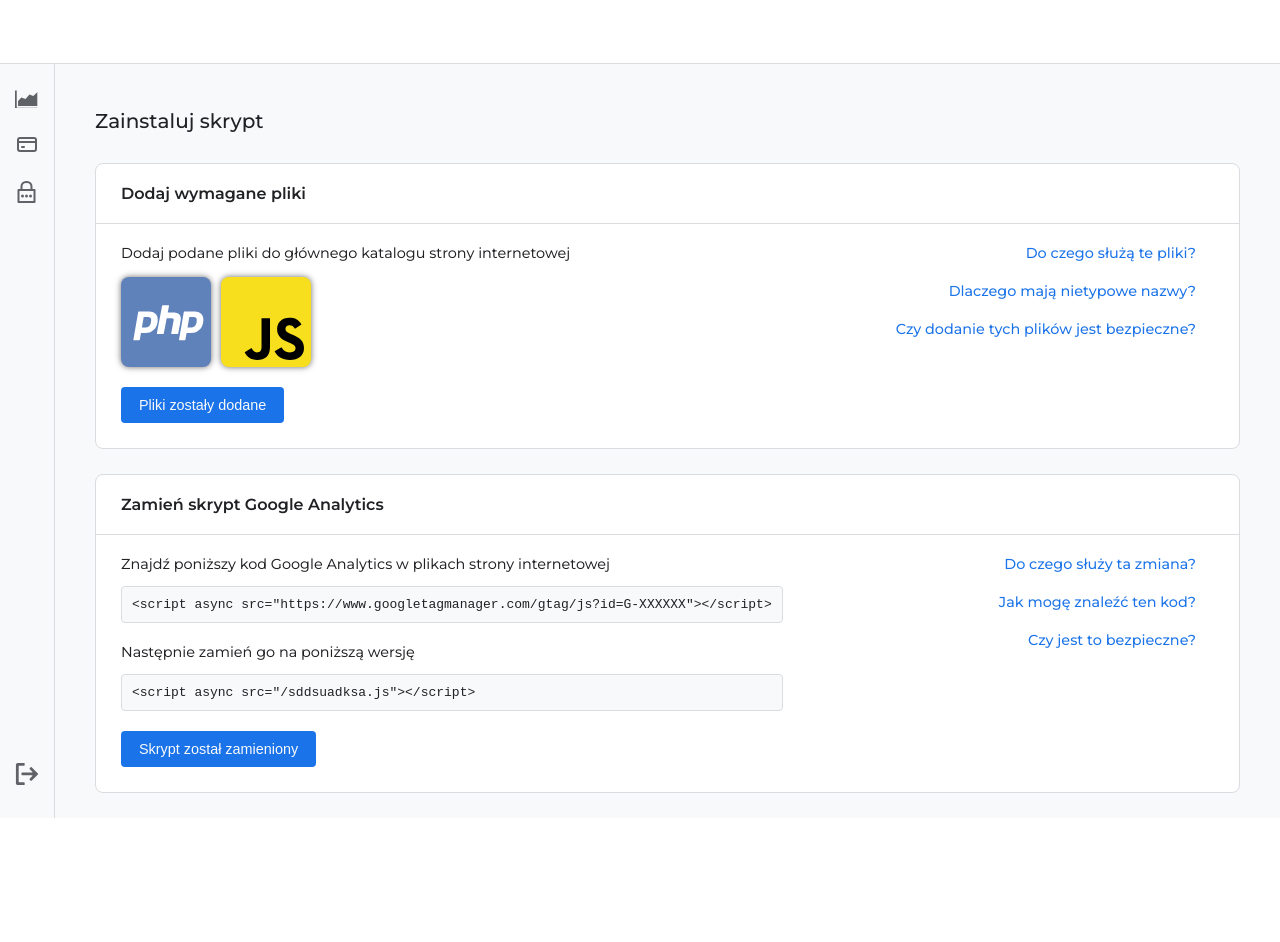
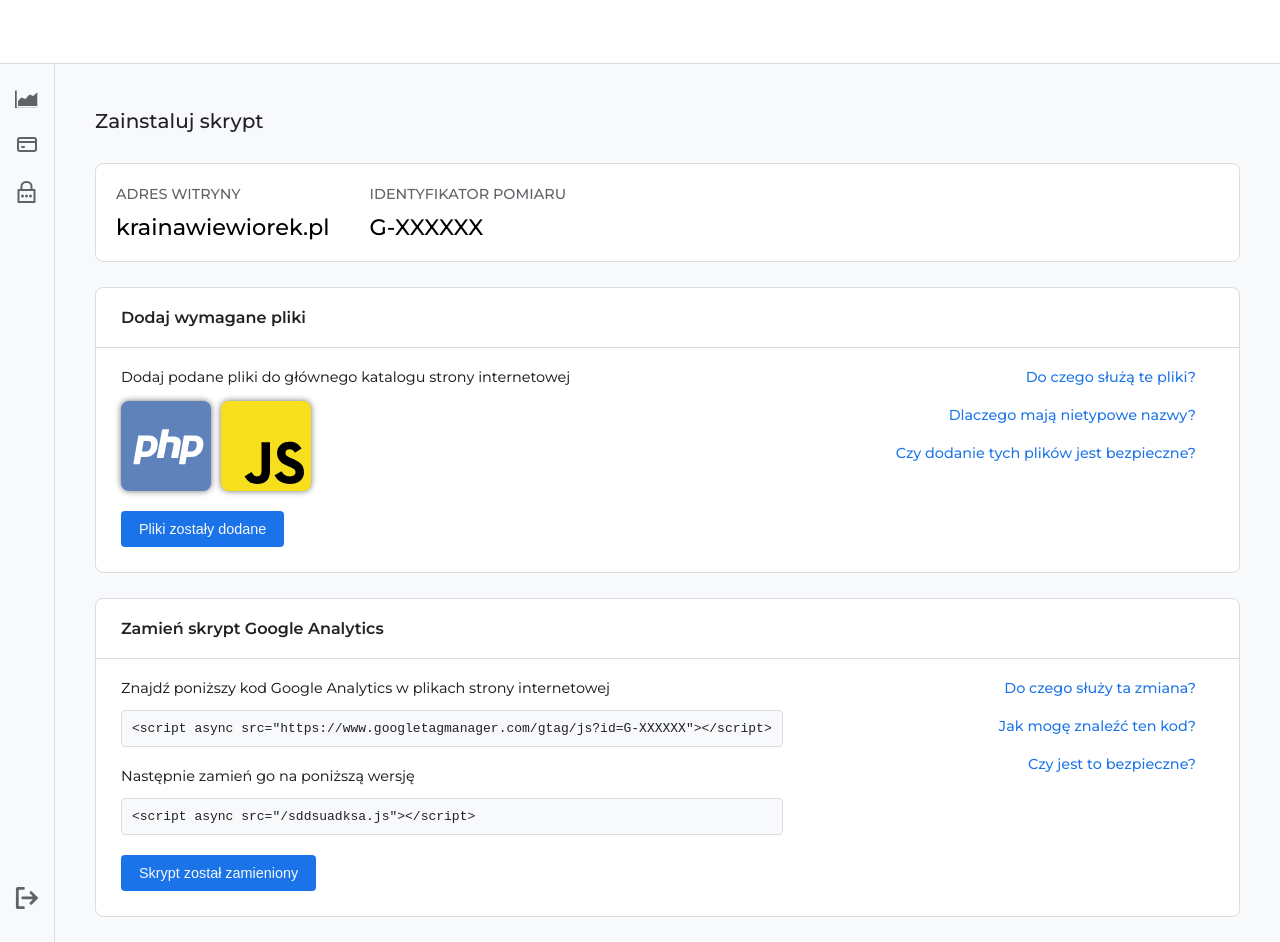
Before and after one commit to NiedziolkaMichal/track-adblock, a Next.js app: page /account/install/analytics in a window 1280 px wide. Before the commit the page ends 818 px from the top, so only its background shows below. Built offline with nearby package versions, Linux system fonts and the light colour scheme; a web font is replaced by a local one.

Commit message:
Add domain & measurementId to Install Analytics page

```diff
--- /dev/null
+++ b/src/components/account/cardTabs.tsx
@@ -0,0 +1,48 @@
+import styled, { css } from "styled-components";
+import React, { ReactNode } from "react";
+
+export const CardTabs = styled.div`
+  display: flex;
+`;
+
+export function CardTab({ title, value, roundedBottom = false, valueColor }: { title: ReactNode; value: ReactNode; roundedBottom?: boolean; valueColor: string }) {
+  return (
+    <StyledCardTab roundedBottom={roundedBottom}>
+      <CardTabTitle>{title}</CardTabTitle>
+      <CardTabValue color={valueColor}>{value}</CardTabValue>
+    </StyledCardTab>
+  );
+}
+
+const StyledCardTab = styled.div<{ roundedBottom?: boolean }>`
+  color: ${({ theme }) => theme.text.primary};
+  padding: 20px;
+  font-size: 0.9rem;
+  font-weight: 500;
+
+  ${({ roundedBottom }) =>
+    roundedBottom &&
+    css`
+      border-bottom-left-radius: 8px;
+      border-bottom-right-radius: 8px;
+    `}
+
+  :first-child {
+    border-top-left-radius: 8px;
+    border-bottom-left-radius: 8px;
+  }
+
+  :hover {
+    background-color: ${({ theme }) => theme.selected.light};
+  }
+`;
+
+const CardTabTitle = styled.div`
+  line-height: 1.5;
+`;
+
+const CardTabValue = styled.div<{ color: string }>`
+  font-size: 1.4rem;
+  margin-top: 7px;
+  color: ${({ theme }) => theme.graph.requests.all};
+`;
--- a/src/pages/account/install/analytics.tsx
+++ b/src/pages/account/install/analytics.tsx
@@ -1,20 +1,36 @@
 import { H1, MeasurementCardSides, QuestionLink } from "../../../components/account/common";
 import { getAccountSharedLayout } from "../../../components/account/skeleton";
-import { ButtonShapeShifter, LinkSecondary } from "../../../components/account/button";
-import { CardCodeBlock, CardH2, CardP } from "../../../components/account/card";
-import styled from "styled-components";
+import { ButtonShapeShifter } from "../../../components/account/button";
+import { Card, CardCodeBlock, CardH2, CardP } from "../../../components/account/card";
+import styled, { useTheme } from "styled-components";
 import { FileDownload } from "../../../components/account/install/fileDownload";
+import React from "react";
+import { CardTab, CardTabs } from "../../../components/account/cardTabs";
 
 export default function Page() {
+  const domain = "krainawiewiorek.pl";
   const jsFileName = "sddsuadksa";
   const phpFileName = "dsjkdsnjasd";
   const measurementId = "G-XXXXXX";
   return (
     <>
       <H1>Zainstaluj skrypt</H1>
+      <DomainCard domain={domain} measurementId={measurementId} />
       <FilesCard jsFileName={jsFileName} phpFileName={phpFileName} />
       <ScriptCard jsFileName={jsFileName} measurementId={measurementId} />
     </>
+  );
+}
+
+function DomainCard({ domain, measurementId }: { domain: string; measurementId: string }) {
+  const theme = useTheme();
+  return (
+    <Card>
+      <CardTabs>
+        <CardTab title="ADRES WITRYNY" value={domain} valueColor={theme.graph.requests.all} />
+        <CardTab title="IDENTYFIKATOR POMIARU" value={measurementId} valueColor={theme.graph.requests.all} />
+      </CardTabs>
+    </Card>
   );
 }
 
```
Also changed, not shown: src/components/account/requests/requestsCard.tsx (+7 -40 lines).
